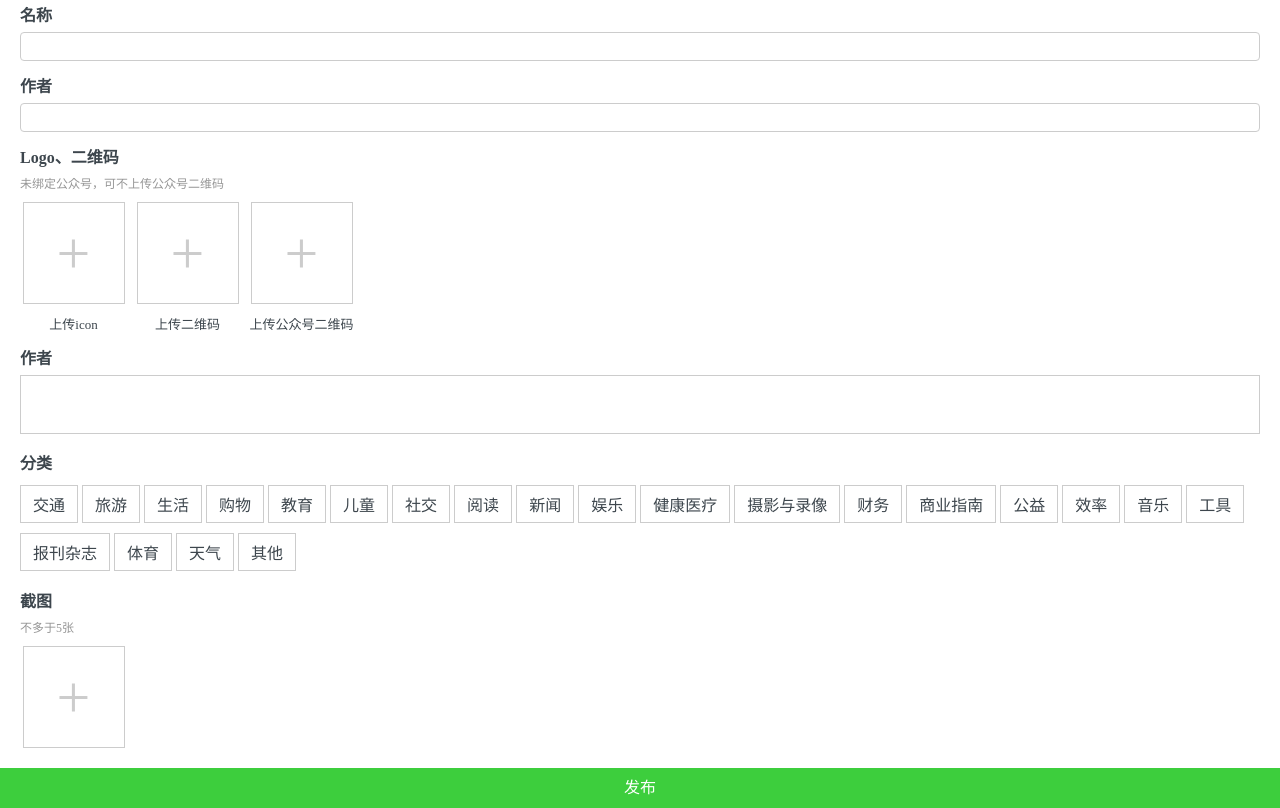
After one commit to ZhangKaitlyn/little-demo, a PHP site: page /templates/publish.html in a window 1280 px wide. The commit adds this page. Run offline with PHP 8.4, Linux system fonts and the light colour scheme.

Commit message:
发布 部分

```diff
--- a/css/style.css
+++ b/css/style.css
@@ -18,6 +18,9 @@ a{
 	color: #333;
 	text-decoration: none;
 	font-size: 14px;
+}
+h4{
+	margin: 0;
 }
 header h3 {
 	text-align: center;
@@ -81,9 +84,9 @@ span.search{
 	transform: translate(0,-50%);
 }
 .content h3{
-    font-size: 20px;
-    margin: 0;
-    line-height: 3em;
+	font-size: 20px;
+	margin: 0;
+	line-height: 3em;
 }
 .content p{
 	color: #FFF;
@@ -175,7 +178,7 @@ a.icon-60{
 	white-space: nowrap;
 	overflow: hidden;
 }
-a.btn{
+.btn{
 	width: 56px;
 	margin: 5px auto;
 	height: 27px;
@@ -260,3 +263,65 @@ a.btn{
 	padding-top: 1px;
 	background-color: #f3f3f3;
 }
+
+.form-group{
+	margin-bottom: 10px;
+	padding: 0 20px;
+}
+.form-group .form-control{
+	width: 100%;
+	padding: 6px 12px;
+	box-sizing: border-box;
+	border: 1px solid #ccc;
+	border-radius: 4px;
+}
+.form-group .info{
+	font-size: 12px;
+	color: #969696;
+}
+.form-group .upload{
+	width: 107px;
+	float: left;
+	text-align: center;
+	font-size: 13px;
+	margin-right: 7px;
+}
+.form-group .upload:last-child{
+	margin-right: 0;
+}
+.form-group .upload span{
+	display: inline-block;
+	width: 100px;
+	height: 100px;
+	text-align: center;
+	line-height: 100px;
+	font-size: 60px;
+	font-weight: lighter;
+	margin: 10px 0;
+	border: 1px solid;
+	color: #ccc;
+}
+.form-group textarea{
+	resize: none;
+	width: 100%;
+	padding: 6px 12px;
+	box-sizing: border-box;
+	border: 1px solid #ccc;
+}
+.form-group .kinds span{
+	padding: 6px 12px;
+	margin: 5px 0;
+	border: 1px solid #ccc;
+	display: inline-block;
+}
+.publish-form h4{
+	line-height: 2em;
+}
+.btn-full{
+    width: 100%;
+    border-radius: 0;
+    margin-bottom: 0;
+    font-size: 16px;
+    height: 40px;
+    line-height: 40px;
+}
--- a/templates/index.tpl
+++ b/templates/index.tpl
@@ -9,7 +9,7 @@
 </head>
 <body>
 	<header>
-		<a href="#" class="publish">+发布</a>
+		<a href="templates/publish.html" class="publish">+发布</a>
 		<span>程序商店</span>
 		<span class="search"><img src="images/search.png" alt="搜索"></span>
 	</header>
--- /dev/null
+++ b/templates/publish.html
@@ -0,0 +1,77 @@
+<!DOCTYPE html>
+<html>
+<head>
+	<meta charset="utf-8">
+	<meta http-equiv="X-UA-Compatible" content="IE=edge">
+	<meta name="viewport" content="width=device-width,initial-scale=1.0, maximum-scale=1.0, minimum-scale=1.0, user-scalable=no">
+	<title>发布程序</title>
+	<link rel="stylesheet" href="../css/style.css">
+</head>
+<body>
+	<form class="publish-form" action="#">
+		<div class="form-group">
+		<h4>名称</h4>
+			<input type="text" id="name" class="form-control">
+		</div>
+		<div class="form-group">
+			<h4>作者</h4>
+			<input type="text" id="author" class="form-control">
+		</div>
+		<div class="form-group clearfix">
+			<h4>Logo、二维码</h4>
+			<p class="info">未绑定公众号，可不上传公众号二维码</p>
+			<div class="upload">
+				<span>+</span>
+				<p>上传icon</p>
+			</div>
+			<div class="upload">
+				<span>+</span>
+				<p>上传二维码</p>
+			</div>
+			<div class="upload">
+				<span>+</span>
+				<p>上传公众号二维码</p>
+			</div>
+		</div>
+		<div class="form-group">
+			<h4>作者</h4>
+			<textarea name="detail" id="detail" rows="3"></textarea>
+		</div>
+		<div class="form-group">
+			<h4>分类</h4>
+			<p class="kinds">
+				<span>交通</span>
+				<span>旅游</span>
+				<span>生活</span>
+				<span>购物</span>
+				<span>教育</span>
+				<span>儿童</span>
+				<span>社交</span>
+				<span>阅读</span>
+				<span>新闻</span>
+				<span>娱乐</span>
+				<span>健康医疗</span>
+				<span>摄影与录像</span>
+				<span>财务</span>
+				<span>商业指南</span>
+				<span>公益</span>
+				<span>效率</span>
+				<span>音乐</span>
+				<span>工具</span>
+				<span>报刊杂志</span>
+				<span>体育</span>
+				<span>天气</span>
+				<span>其他</span>
+			</p>
+		</div>
+		<div class="form-group clearfix">
+			<h4>截图</h4>
+			<p class="info">不多于5张</p>
+			<div class="upload">
+				<span>+</span>
+			</div>
+		</div>
+		<div class="btn btn-full btn-green">发布</div>
+	</form>
+</body>
+</html>
```
